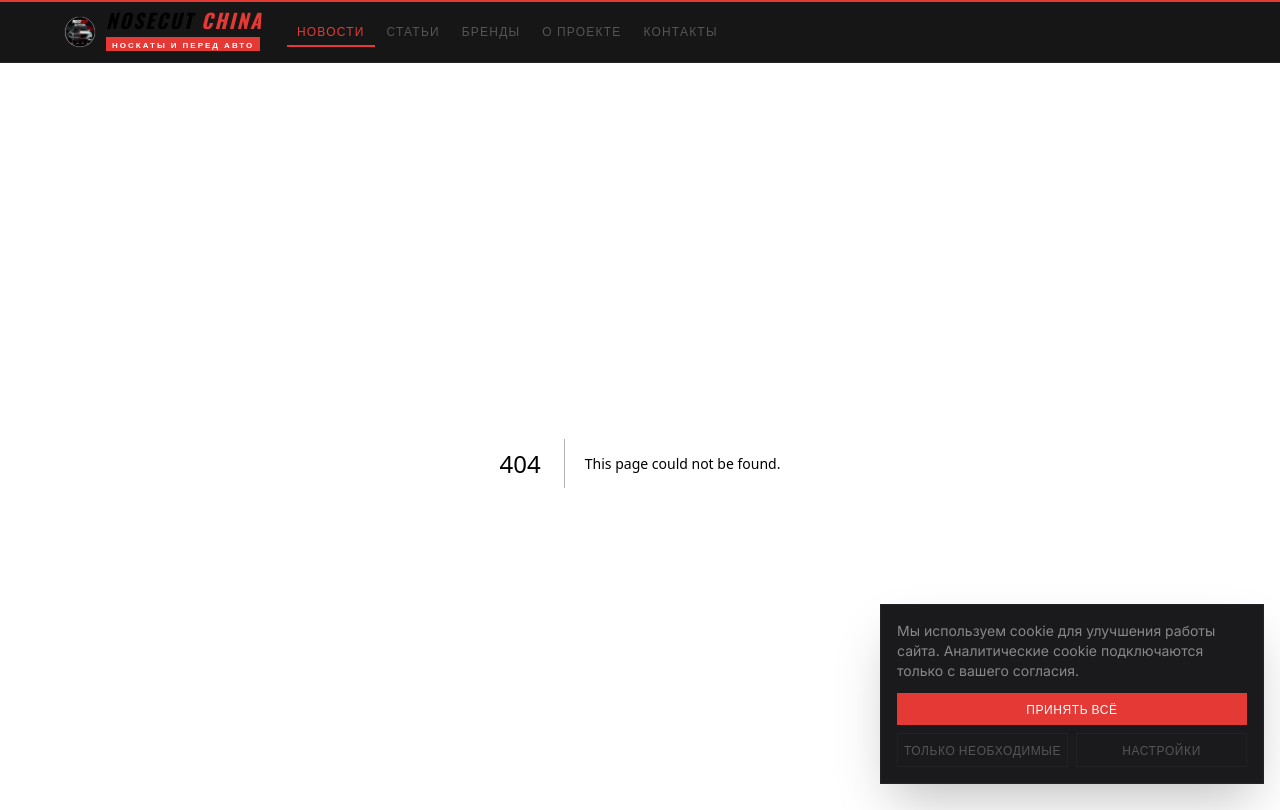
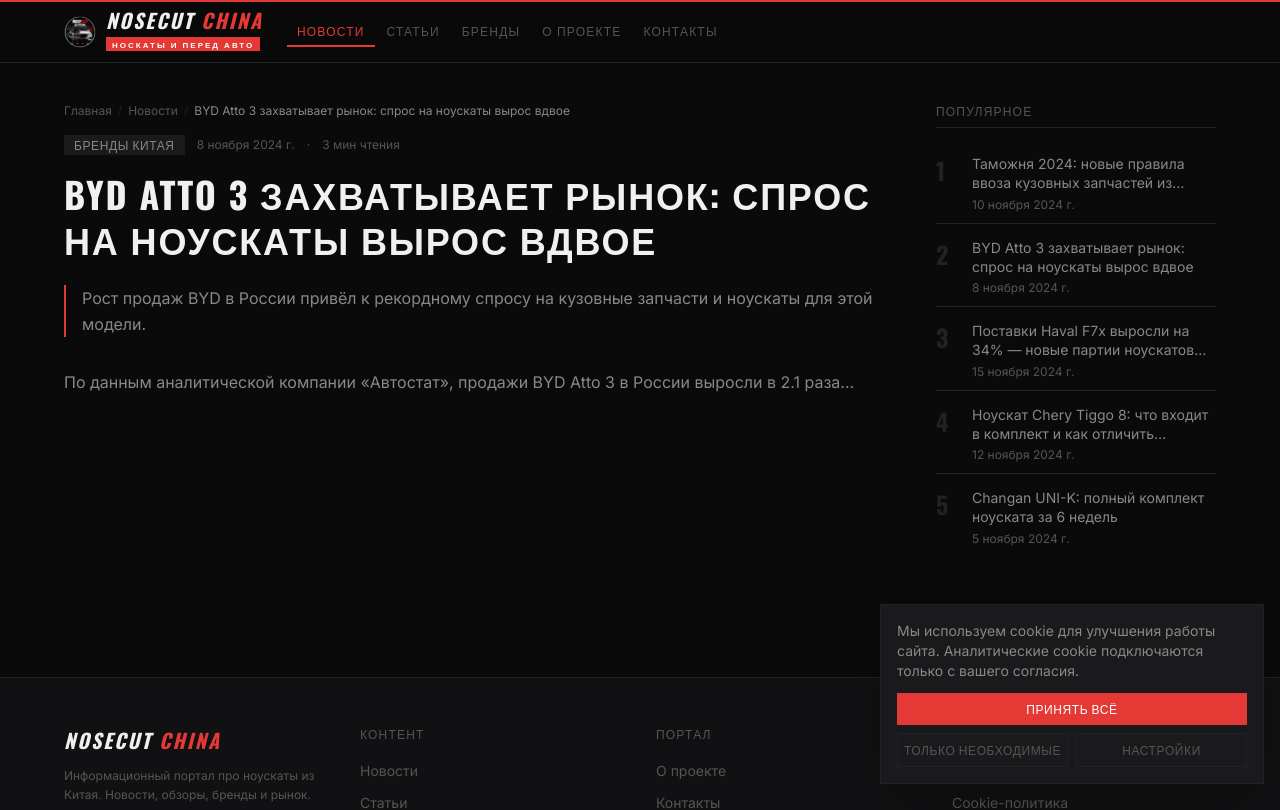
Before and after one commit to nikitausoltsev32-ctrl/noskat-site-a, a Next.js app in the folder noskat-site-a/: page /news/byd-atto3-rynok-rossiya in a window 1280 px wide. Before the commit this address had no page. Shown: the top 810 px of the page. Built offline with nearby package versions, Linux system fonts and the light colour scheme.

Commit message:
feat: news pages — list, detail, category

```diff
--- /dev/null
+++ b/noskat-site-a/app/news/[slug]/page.tsx
@@ -0,0 +1,74 @@
+import { notFound } from 'next/navigation'
+import { Metadata } from 'next'
+import { generateMeta, articleSchema, breadcrumbSchema } from '@/lib/seo'
+import { NEWS, getNewsBySlug, getPopularNews } from '@/data/news'
+import { formatDate } from '@/lib/utils'
+import { ROUTES } from '@/lib/routes'
+import { ALL_CATEGORIES } from '@/data/categories'
+import Breadcrumbs from '@/components/ui/Breadcrumbs'
+import Tag from '@/components/ui/Tag'
+import Sidebar from '@/components/ui/Sidebar'
+import RelatedMaterials from '@/components/sections/RelatedMaterials'
+
+export function generateStaticParams() {
+  return NEWS.map(n => ({ slug: n.slug }))
+}
+
+export async function generateMetadata({ params }: { params: Promise<{ slug: string }> }): Promise<Metadata> {
+  const { slug } = await params
+  const post = getNewsBySlug(slug)
+  if (!post) return {}
+  return generateMeta({ title: post.title, description: post.excerpt, path: ROUTES.newsDetail(post.slug), image: post.image, type: 'article' })
+}
+
+export default async function NewsDetailPage({ params }: { params: Promise<{ slug: string }> }) {
+  const { slug } = await params
+  const post = getNewsBySlug(slug)
+  if (!post) notFound()
+
+  const cat = ALL_CATEGORIES.find(c => c.slug === post.category)
+  const popular = getPopularNews(5)
+  const related = NEWS.filter(n => n.category === post.category && n.slug !== post.slug).slice(0, 3)
+
+  const schemas = [
+    articleSchema({ title: post.title, description: post.excerpt, date: post.date, image: post.image, path: ROUTES.newsDetail(post.slug) }),
+    breadcrumbSchema([
+      { name: 'Главная', path: ROUTES.home },
+      { name: 'Новости', path: ROUTES.news },
+      { name: post.title, path: ROUTES.newsDetail(post.slug) },
+    ]),
+  ]
+
+  return (
+    <>
+      {schemas.map((s, i) => (
+        <script key={i} type="application/ld+json" dangerouslySetInnerHTML={{ __html: JSON.stringify(s) }} />
+      ))}
+      <div className="container py-10">
+        <div className="grid grid-cols-1 lg:grid-cols-[1fr_280px] gap-10">
+          <article>
+            <Breadcrumbs items={[
+              { label: 'Главная', href: ROUTES.home },
+              { label: 'Новости', href: ROUTES.news },
+              { label: post.title },
+            ]} />
+            <div className="mt-4 flex flex-wrap items-center gap-3 text-xs text-text-muted mb-4">
+              {cat && <Tag label={cat.name} href={ROUTES.newsCategory(cat.slug)} />}
+              <span>{formatDate(post.date)}</span>
+              <span>·</span>
+              <span>{post.readTime} мин чтения</span>
+            </div>
+            <h1 className="font-heading text-2xl md:text-4xl font-bold uppercase tracking-wider text-text-primary leading-tight mb-6">
+              {post.title}
+            </h1>
+            <p className="text-text-secondary text-base leading-relaxed border-l-2 border-acc pl-4 mb-8">{post.excerpt}</p>
+            <div className="prose prose-invert max-w-none text-text-secondary leading-relaxed"
+              dangerouslySetInnerHTML={{ __html: post.body }} />
+          </article>
+          <Sidebar posts={popular} />
+        </div>
+      </div>
+      <RelatedMaterials posts={related} />
+    </>
+  )
+}
--- /dev/null
+++ b/noskat-site-a/app/news/category/[slug]/page.tsx
@@ -0,0 +1,47 @@
+import { notFound } from 'next/navigation'
+import { Metadata } from 'next'
+import { generateMeta } from '@/lib/seo'
+import { NEWS_CATEGORIES } from '@/data/categories'
+import { getNewsByCategory, getPopularNews } from '@/data/news'
+import { ROUTES } from '@/lib/routes'
+import NewsCard from '@/components/cards/NewsCard'
+import Breadcrumbs from '@/components/ui/Breadcrumbs'
+import Sidebar from '@/components/ui/Sidebar'
+import Pagination from '@/components/ui/Pagination'
+
+export function generateStaticParams() {
+  return NEWS_CATEGORIES.map(c => ({ slug: c.slug }))
+}
+
+export async function generateMetadata({ params }: { params: Promise<{ slug: string }> }): Promise<Metadata> {
+  const { slug } = await params
+  const cat = NEWS_CATEGORIES.find(c => c.slug === slug)
+  if (!cat) return {}
+  return generateMeta({ title: cat.name, description: cat.description, path: ROUTES.newsCategory(cat.slug) })
+}
+
+export default async function NewsCategoryPage({ params }: { params: Promise<{ slug: string }> }) {
+  const { slug } = await params
+  const cat = NEWS_CATEGORIES.find(c => c.slug === slug)
+  if (!cat) notFound()
+  const posts = getNewsByCategory(cat.slug)
+  const popular = getPopularNews(5)
+
+  return (
+    <div className="container py-10">
+      <Breadcrumbs items={[{ label: 'Главная', href: ROUTES.home }, { label: 'Новости', href: ROUTES.news }, { label: cat.name }]} />
+      <h1 className="font-heading text-3xl font-bold uppercase tracking-wider text-text-primary mt-4 mb-2">{cat.name}</h1>
+      <p className="text-text-muted text-sm mb-8">{cat.description}</p>
+      <div className="grid grid-cols-1 lg:grid-cols-[1fr_280px] gap-8">
+        <div>
+          <div className="grid grid-cols-1 sm:grid-cols-2 gap-4 mb-8">
+            {posts.map(post => <NewsCard key={post.slug} post={post} />)}
+          </div>
+          {posts.length === 0 && <p className="text-text-muted">В этой категории пока нет материалов.</p>}
+          <Pagination current={1} total={1} buildHref={p => `${ROUTES.newsCategory(cat.slug)}?page=${p}`} />
+        </div>
+        <Sidebar posts={popular} />
+      </div>
+    </div>
+  )
+}
--- /dev/null
+++ b/noskat-site-a/app/news/page.tsx
@@ -0,0 +1,45 @@
+import { Metadata } from 'next'
+import { generateMeta } from '@/lib/seo'
+import { NEWS, getPopularNews } from '@/data/news'
+import { NEWS_CATEGORIES } from '@/data/categories'
+import NewsCard from '@/components/cards/NewsCard'
+import Breadcrumbs from '@/components/ui/Breadcrumbs'
+import Pagination from '@/components/ui/Pagination'
+import Sidebar from '@/components/ui/Sidebar'
+import Tag from '@/components/ui/Tag'
+import { ROUTES } from '@/lib/routes'
+
+export const metadata: Metadata = generateMeta({
+  title: 'Новости китайского авторынка и ноускатов',
+  description: 'Актуальные новости рынка, поставок, таможни и китайских автомобильных брендов.',
+  path: ROUTES.news,
+})
+
+const PER_PAGE = 6
+
+export default function NewsPage() {
+  const popular = getPopularNews(5)
+  const total = Math.ceil(NEWS.length / PER_PAGE)
+  const posts = NEWS.slice(0, PER_PAGE)
+
+  return (
+    <div className="container py-10">
+      <Breadcrumbs items={[{ label: 'Главная', href: ROUTES.home }, { label: 'Новости' }]} />
+      <h1 className="font-heading text-3xl font-bold uppercase tracking-wider text-text-primary mt-4 mb-2">Новости</h1>
+      <p className="text-text-muted text-sm mb-6">Актуальные новости китайского авторынка, поставок и ноускатов</p>
+      <div className="flex flex-wrap gap-2 mb-8">
+        <Tag label="Все" active />
+        {NEWS_CATEGORIES.map(cat => <Tag key={cat.slug} label={cat.name} href={ROUTES.newsCategory(cat.slug)} />)}
+      </div>
+      <div className="grid grid-cols-1 lg:grid-cols-[1fr_280px] gap-8">
+        <div>
+          <div className="grid grid-cols-1 sm:grid-cols-2 gap-4 mb-8">
+            {posts.map(post => <NewsCard key={post.slug} post={post} />)}
+          </div>
+          <Pagination current={1} total={total} buildHref={p => `${ROUTES.news}?page=${p}`} />
+        </div>
+        <Sidebar posts={popular} />
+      </div>
+    </div>
+  )
+}
--- /dev/null
+++ b/noskat-site-a/components/sections/RelatedMaterials.tsx
@@ -0,0 +1,15 @@
+import type { NewsPost } from '@/types'
+import NewsCard from '@/components/cards/NewsCard'
+import SectionHeader from '@/components/ui/SectionHeader'
+
+export default function RelatedMaterials({ posts }: { posts: NewsPost[] }) {
+  if (!posts.length) return null
+  return (
+    <section className="container py-10 border-t border-border mt-10">
+      <SectionHeader title="Похожие материалы" />
+      <div className="grid grid-cols-1 sm:grid-cols-2 lg:grid-cols-3 gap-4">
+        {posts.map(post => <NewsCard key={post.slug} post={post} />)}
+      </div>
+    </section>
+  )
+}
--- /dev/null
+++ b/noskat-site-a/components/ui/Sidebar.tsx
@@ -0,0 +1,22 @@
+import type { NewsPost } from '@/types'
+import Link from 'next/link'
+import { ROUTES } from '@/lib/routes'
+import { formatDate } from '@/lib/utils'
+
+export default function Sidebar({ title = 'Популярное', posts }: { title?: string; posts: NewsPost[] }) {
+  return (
+    <aside className="space-y-1">
+      <h3 className="font-heading text-xs font-medium tracking-widest uppercase text-text-muted mb-4 pb-2 border-b border-border">{title}</h3>
+      {posts.map((post, i) => (
+        <Link key={post.slug} href={ROUTES.newsDetail(post.slug)}
+          className="group flex gap-3 py-2.5 border-b border-border last:border-0">
+          <span className="font-heading text-2xl font-bold text-border shrink-0 w-6">{i + 1}</span>
+          <div>
+            <p className="text-sm text-text-secondary group-hover:text-text-primary transition-colors line-clamp-2 leading-snug">{post.title}</p>
+            <p className="text-xs text-text-muted mt-1">{formatDate(post.date)}</p>
+          </div>
+        </Link>
+      ))}
+    </aside>
+  )
+}
```
